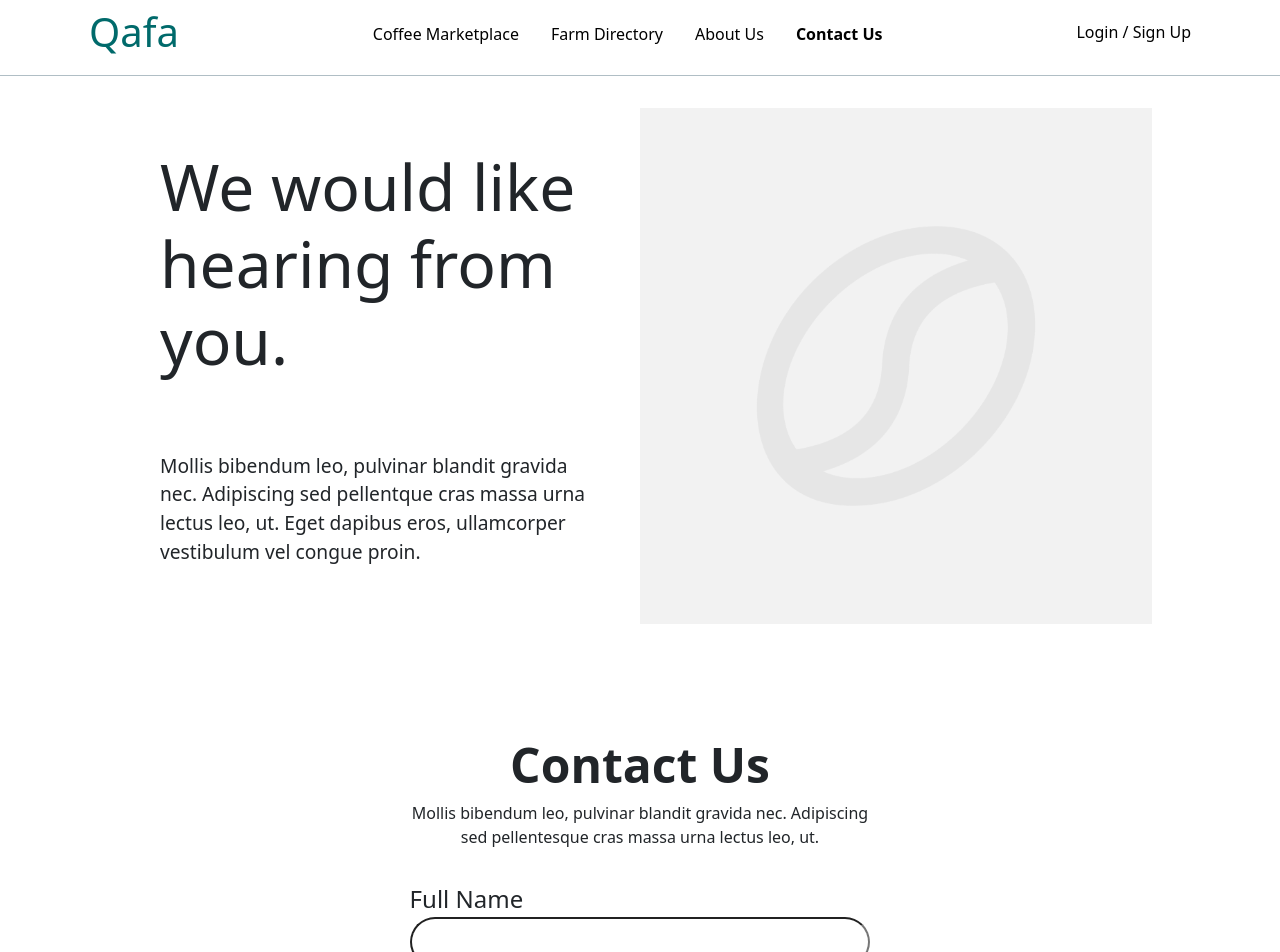
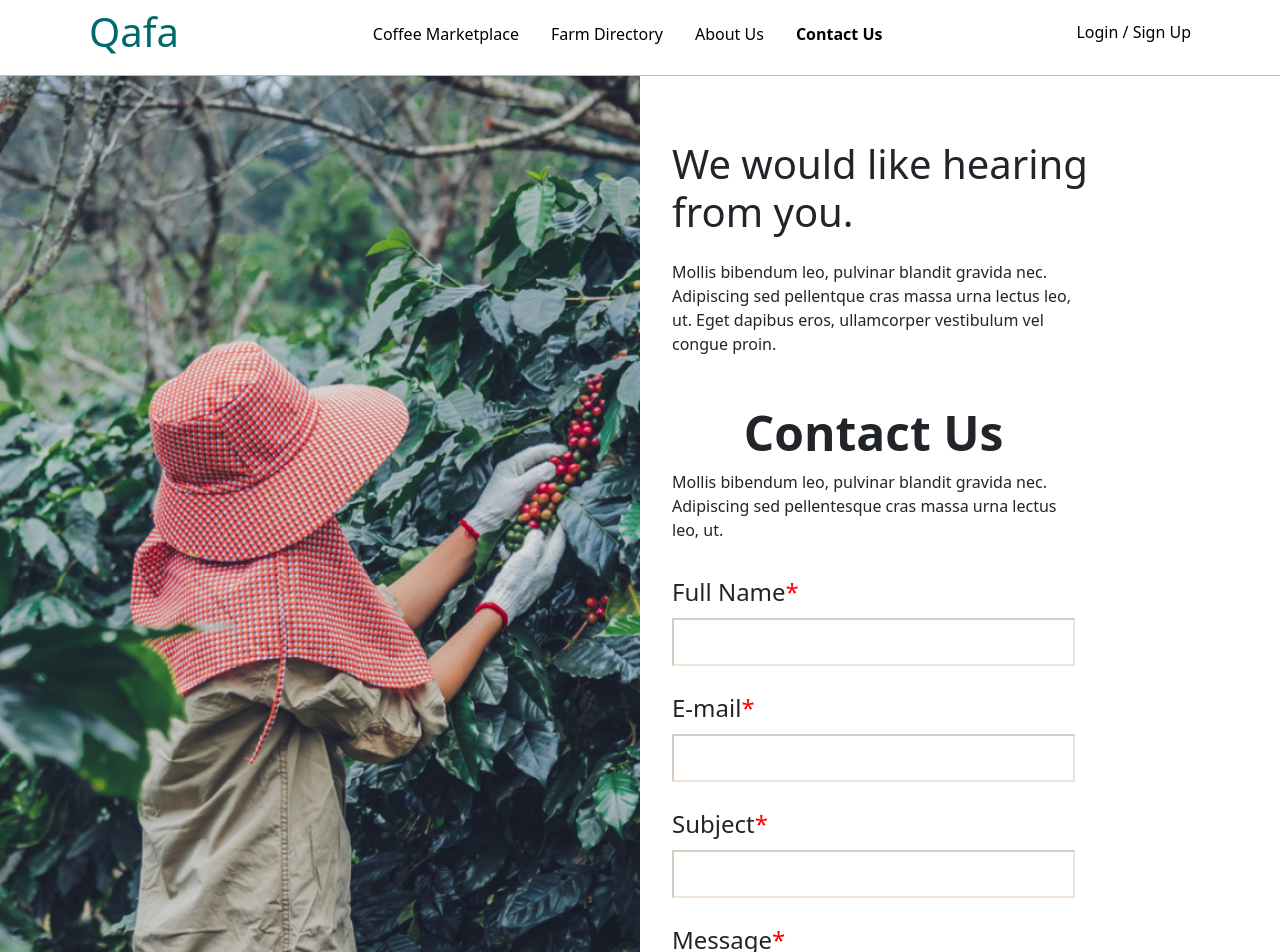
Before and after one commit to samvvw/coffee-connect, a React (Create React App) app in the folder client/: page /contact-us in a window 1280 px wide. Shown: the top 952 px of the page. Built offline with nearby package versions, Linux system fonts and the light colour scheme.

Commit message:
feature/2017 Added style to Contact us

```diff
--- a/client/src/components/contactUs/formContactUs.jsx
+++ b/client/src/components/contactUs/formContactUs.jsx
@@ -1,5 +1,6 @@
 import { Container } from './formContactUs.styles'
 import Button from '../button/button'
+import { theme } from '../../theme/theme'
 
 const FormContactUs = () => {
     return (
@@ -10,21 +11,28 @@ const FormContactUs = () => {
                 sed pellentesque cras massa urna lectus leo, ut.{' '}
             </p>
             <form action="onSubmit" method="POST">
-                <label forHtml="fullName">Full Name</label>
+                <label htmlFor="fullName">
+                    Full Name<span>*</span>
+                </label>
                 <input type="text" name="fullName" id="fullName" required />
-                <label forHtml="email">E-mail</label>
+                <label htmlFor="email">
+                    E-mail<span>*</span>
+                </label>
                 <input type="email" name="email" id="email" required />
-                <label forHtml="subject">Subject</label>
+                <label htmlFor="subject">
+                    Subject<span>*</span>
+                </label>
                 <input type="text" name="subject" id="subject" required />
-                <label forHtml="message">Message</label>
+                <label htmlFor="message">
+                    Message<span>*</span>
+                </label>
                 <textarea name="message" id="message" required />
                 <div>
                     <Button
                         title="Submit"
-                        backgroundColor="black"
+                        backgroundColor={theme.pallette.secondary.c800}
                         textColor="white"
                         type="submit"
-                        onClick=""
                     />
                 </div>
             </form>
--- a/client/src/components/contactUs/formContactUs.styles.js
+++ b/client/src/components/contactUs/formContactUs.styles.js
@@ -1,11 +1,10 @@
 import styled from 'styled-components'
-
+import { theme } from '../../theme/theme'
 export const Container = styled.div`
     display: flex;
     flex-direction: column;
     width: 90%;
     margin: 0 auto;
-    padding-top: 2rem;
 
     h2 {
         font-size: 2rem;
@@ -19,40 +18,52 @@ export const Container = styled.div`
         display: flex;
         flex-direction: column;
         margin-bottom: 2rem;
+
+        label {
+            margin-bottom: 0.5rem;
+        }
+        input[type='text'],
+        input[type='email'],
+        textarea {
+            height: 48px;
+            width: 100%;
+            border-color: ${theme.pallette.accent1.light};
+            margin-bottom: 1.5rem;
+        }
+        textarea {
+            height: 300px;
+        }
+
         div {
             button {
                 width: 100%;
             }
         }
     }
-    form :nth-child(2),
-    form :nth-child(4),
-    form :nth-child(6),
-    form :nth-child(8) {
-        margin-bottom: 2rem;
-        padding-left: 1rem;
-    }
-    form :nth-child(8) {
-        height: 300px;
-        padding: 1rem;
-    }
+
     label {
         font-size: 1.5rem;
-    }
-    input {
-        border-radius: 25px;
-        height: 50px;
-    }
-    textarea {
-        border-radius: 25px;
+        span {
+            color: red;
+        }
     }
 
-    @media only screen and (min-width: 401px) {
-        form,
-        h1,
+    @media only screen and (min-width: ${theme.layout.desktop}) {
         p {
-            width: 40%;
-            margin: 0 auto;
+            text-align: left;
+        }
+        p,
+        h2 {
+            width: 70%;
+        }
+
+        form {
+            width: 70%;
+            h2 {
+                text-align: left;
+                font-size: 2.5rem;
+            }
+            /* margin: 0 auto; */
         }
 
         p,
@@ -60,7 +71,8 @@ export const Container = styled.div`
             margin-bottom: 2rem;
         }
         form div button {
-            width: 33%;
+            width: 50%;
+            margin: 0 auto;
         }
         form div {
             display: flex;
--- a/client/src/components/contactUs/heroContactUs.jsx
+++ /dev/null
@@ -1,26 +0,0 @@
-import imgPlaceholder from '../../assets/images/placeholder.png'
-
-import { Container, SubContainer, ChildContainer } from './heroContactUs.styles'
-
-const HeroContactUs = () => {
-    return (
-        <Container>
-            <ChildContainer gridColumn="1/2" gridRow="1/2">
-                <SubContainer>
-                    <h1>We would like hearing from you.</h1>
-                    <p>
-                        Mollis bibendum leo, pulvinar blandit gravida nec.
-                        Adipiscing sed pellentque cras massa urna lectus leo,
-                        ut. Eget dapibus eros, ullamcorper vestibulum vel congue
-                        proin.
-                    </p>
-                </SubContainer>
-            </ChildContainer>
-            <ChildContainer gridColumn="1/2" gridRow="2/3">
-                <img src={imgPlaceholder} alt="" />
-            </ChildContainer>
-        </Container>
-    )
-}
-
-export default HeroContactUs
--- a/client/src/components/footer/footer.styles.js
+++ b/client/src/components/footer/footer.styles.js
@@ -8,5 +8,5 @@ export const StyledFooter = styled.footer`
     align-items: center;
     gap: 233px;
     height: 4rem;
-    margin-top: 1rem;
+    /* margin-top: 1rem; */
 `
--- a/client/src/views/contactUs/contactUs.jsx
+++ b/client/src/views/contactUs/contactUs.jsx
@@ -1,13 +1,24 @@
-import HeroContactUs from '../../components/contactUs/heroContactUs'
 import FormContactUs from '../../components/contactUs/formContactUs'
-
+import ContactUsImg from '../../assets/images/ContactUsImg.png'
 import { Container } from './contactUs.styles'
 
 const ContactUs = () => {
     return (
         <Container>
-            <HeroContactUs />
-            <FormContactUs />
+            <div id="divImg">
+                <img src={ContactUsImg} alt="" />
+            </div>
+            <div id="divText">
+                <h1>We would like hearing from you.</h1>
+                <p>
+                    Mollis bibendum leo, pulvinar blandit gravida nec.
+                    Adipiscing sed pellentque cras massa urna lectus leo, ut.
+                    Eget dapibus eros, ullamcorper vestibulum vel congue proin.
+                </p>
+            </div>
+            <div id="divForm">
+                <FormContactUs />
+            </div>
         </Container>
     )
 }
--- a/client/src/views/contactUs/contactUs.styles.js
+++ b/client/src/views/contactUs/contactUs.styles.js
@@ -1,5 +1,5 @@
 import styled from 'styled-components'
-
+import { theme } from '../../theme/theme'
 export const Container = styled.div`
     display: flex;
     flex-direction: column;
@@ -9,9 +9,48 @@ export const Container = styled.div`
         font-size: 2rem;
     }
 
-    @media only screen and (min-width: 401px) {
+    img {
+        width: 100%;
+        object-fit: cover;
+        height: 272px;
+    }
+
+    #divText {
+        padding: 2rem 1rem;
+        p {
+            padding-top: 1rem;
+        }
+    }
+    @media only screen and (min-width: ${theme.layout.desktop}) {
+        display: grid;
+        grid-template-columns: 1fr 1fr;
+        grid-template-rows: auto auto;
         h2 {
             font-size: 3rem;
         }
+        img {
+            /* min-height: 1160px; */
+            height: 100%;
+            object-fit: cover;
+        }
+        #divImg {
+            grid-column: 1/2;
+            grid-row: 1/3;
+        }
+        #divText {
+            grid-column: 2/3;
+            grid-row: 1/2;
+            width: 70%;
+            margin-left: 1rem;
+            margin-top: 2rem;
+            p {
+                text-align: left;
+            }
+            /* margin: 0 auto; */
+        }
+        #divForm {
+            grid-column: 2/3;
+            grid-row: 2/3;
+        }
     }
 `
```
Also changed, not shown: client/src/assets/images/ContactUsImg.png (added).
